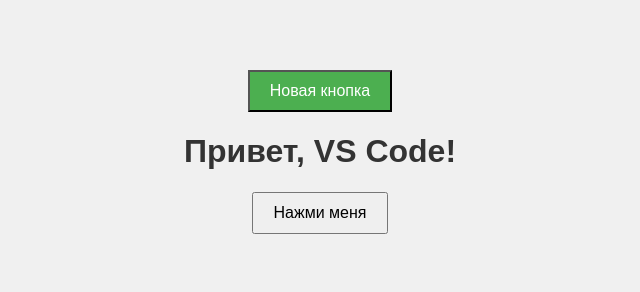
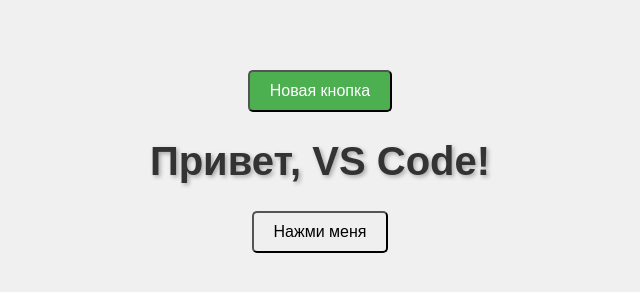
Before and after one commit to UJUF2011/first-project, a plain HTML site: page index.html in a window 1280 px wide. Shown: the whole page, without its empty margins (320-960 px from the left). Drawn offline with Linux system fonts and the light colour scheme.

Commit message:
Улучшены стили для заголовка и кнопок

```diff
--- a/style.css
+++ b/style.css
@@ -20,3 +20,14 @@
   cursor: pointer;
   margin-top: 20px;
 }
+h1 {
+  font-size: 2.5rem;
+  text-shadow: 2px 2px 4px rgba(0, 0, 0, 0.3);
+}
+button {
+  border-radius: 5px;
+  transition: background-color 0.3s ease;
+}
+button:hover {
+  background-color: #45a049;
+}
```
